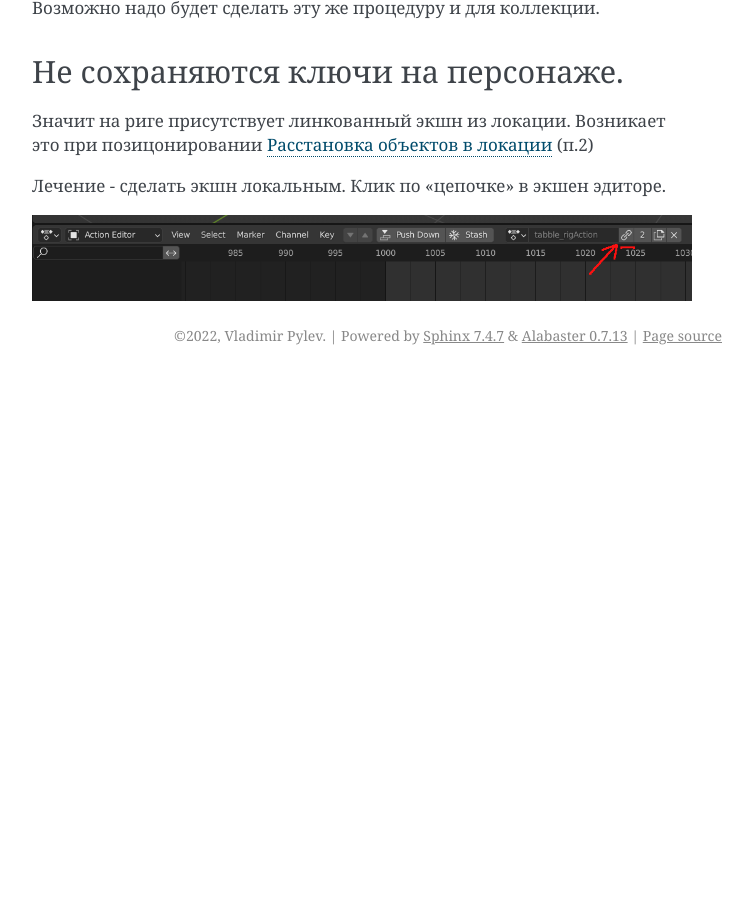
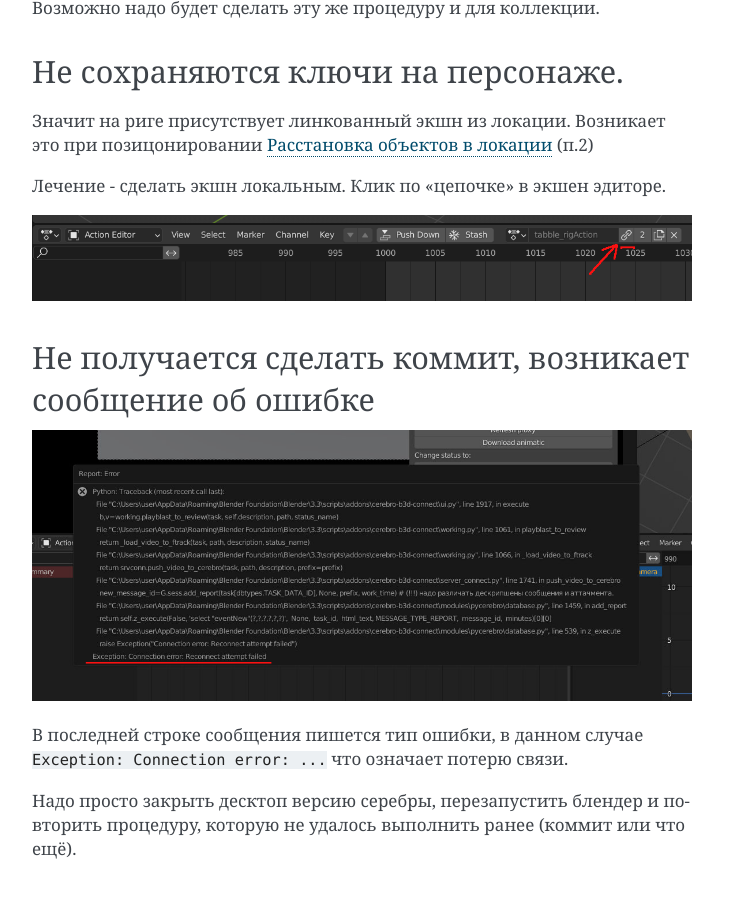
Before and after one commit to volodya-renderberg/cerebro-b3d-connect-manual, a Sphinx documentation site: the page built from docs/source/manual/faq.rst, in a window 1280 px wide and 900 px high, scrolled down 3004 px. Shown: the whole window, without its empty margins (388-1141 px from the left). Built offline with Sphinx 7.4.7, drawn with Linux system fonts in a browser that asks for light colours; before the commit the page ends 3379 px from its top, so only the background shows below that; some of the changed text lies outside the part shown.

Commit message:
add to faq

```diff
--- a/docs/source/manual/faq.rst
+++ b/docs/source/manual/faq.rst
@@ -121,3 +121,16 @@ FAQ
 Лечение - сделать экшн локальным. Клик по "цепочке" в экшен эдиторе.
 
 .. image:: ./../_static/images/unlock_anim_action.png
+
+
+.. _connection_error:
+
+Не получается сделать коммит, возникает сообщение об ошибке
+------------------------------------------------------------
+
+.. image:: ./../_static/images/connection_error_message.png
+
+
+В последней строке сообщения пишется тип ошибки, в данном случае ``Exception: Connection error: ...`` что означает потерю связи.
+
+Надо просто закрыть десктоп версию серебры, перезапустить блендер и повторить процедуру, которую не удалось выполнить ранее (коммит или что ещё).
```
Also changed, not shown: docs/source/_static/images/connection_error_message.png (added).
